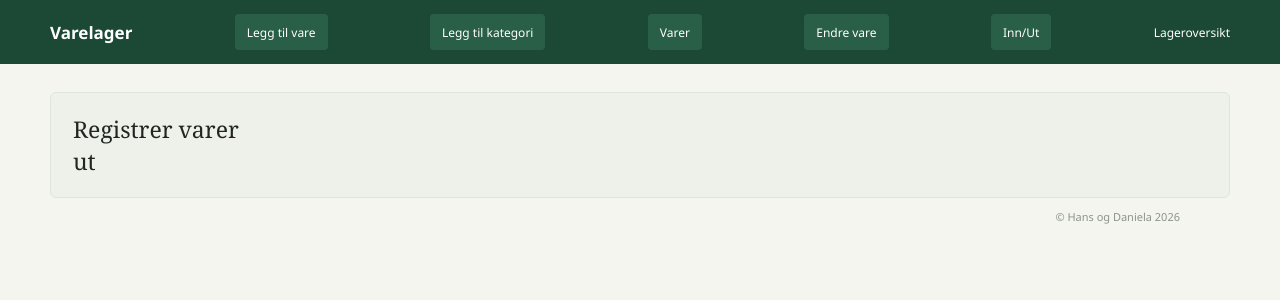
After one commit to Skakke/varelager, a FastAPI app: template templates/vareutinn.html in a window 1280 px wide. The commit adds this page. Shown: the top 300 px of the page. Run offline with FastAPI, Linux system fonts and the light colour scheme; the template is opened without the code that fills it, so the values that code supplies are empty.

Commit message:
comitte kvaldens jobb

```diff
--- a/main.py
+++ b/main.py
@@ -70,6 +70,14 @@ def leggtilkategori(request: Request):
         context={},
     )
 
+@app.get("/vareutinn")
+def vareutinn(request: Request):
+    return templates.TemplateResponse(
+        request=request,
+        name="vareutinn.html",
+        context={},
+    )
+
 
 @app.post("/api/nyvare", status_code=201)
 def add_vare(vare: Vare):
--- a/templates/base.html
+++ b/templates/base.html
@@ -5,6 +5,7 @@
   <meta charset="UTF-8">
   <meta name="viewport" content="width=device-width, initial-scale=1.0">
   <title>Varelager</title>
+
   <link rel="stylesheet" href="{{ url_for('static', path='/style.css') }}">
   <script src="{{ url_for('static', path='/script.js') }}" defer></script>
 </head>
@@ -12,6 +13,11 @@
   <!-- Header og footer er samme på alle sider -->
 <header class="topbar">
   <a class="brand" href="/">Varelager</a>
+	<a class="submit-button welcome-action" href="/nyvare">Legg til vare</a>
+	<a class="submit-button welcome-action" href="/nykategori">Legg til kategori</a>
+	<a class="submit-button welcome-action" href="/varer">Varer</a>
+	<a class="submit-button welcome-action" href="/endrevare">Endre vare</a>
+  <a class="submit-button welcome-action" href="/vareutinn">Inn/Ut</a>
   <span class="topbar-meta">Lageroversikt</span>
 </header>
 
--- a/templates/index.html
+++ b/templates/index.html
@@ -4,9 +4,5 @@
 	<p class="eyebrow">VARELAGER</p>
 	<h1 id="welcome-title">Velkommen til varelageret</h1>
 	<p class="page-subtitle">Hold oversikt over varene dine og registrer nye varer.</p>
-	<a class="submit-button welcome-action" href="/nyvare">Legg til vare</a>
-	<a class="submit-button welcome-action" href="/nykategori">Legg til kategori</a>
-	<a class="submit-button welcome-action" href="/varer">Varer</a>
-	<a class="submit-button welcome-action" href="/endrevare">Endre vare</a>
 </section>
 {% endblock %}
--- /dev/null
+++ b/templates/vareutinn.html
@@ -0,0 +1,6 @@
+{% extends "base.html" %}
+{% block content %}
+<section class="add-section" aria-labelledby="add-title">
+    <h2 id="add-title">Registrer varer ut</h2>
+</section>
+{% endblock %}
```
Also changed, not shown: 1 other file.
